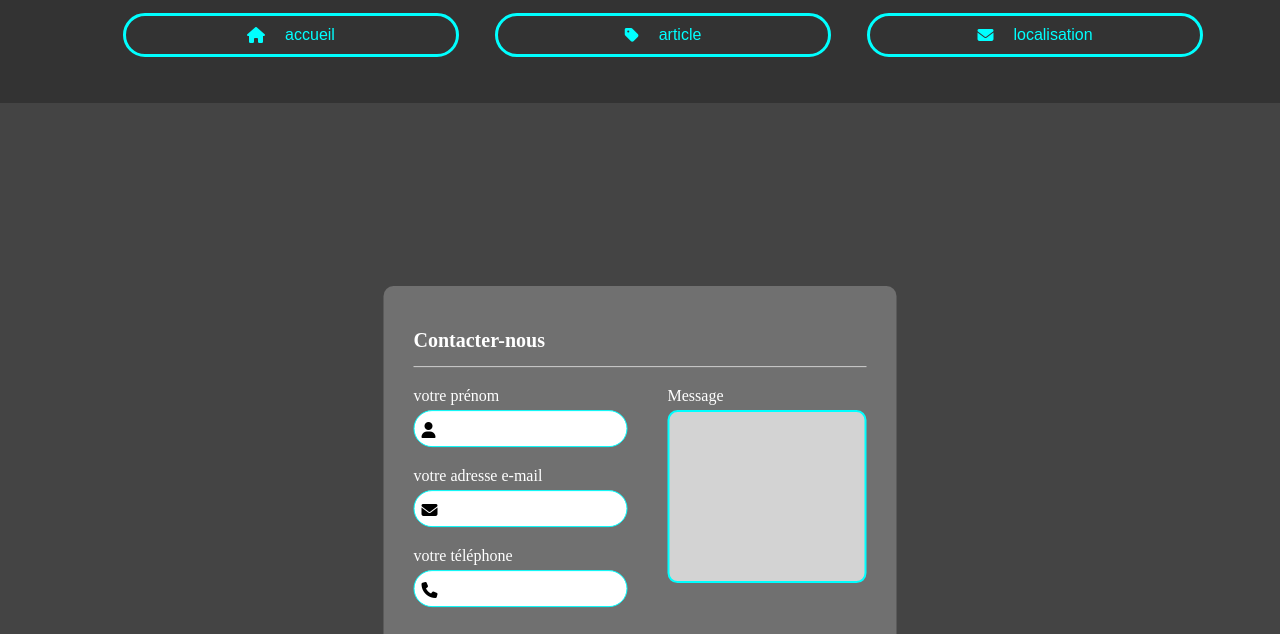
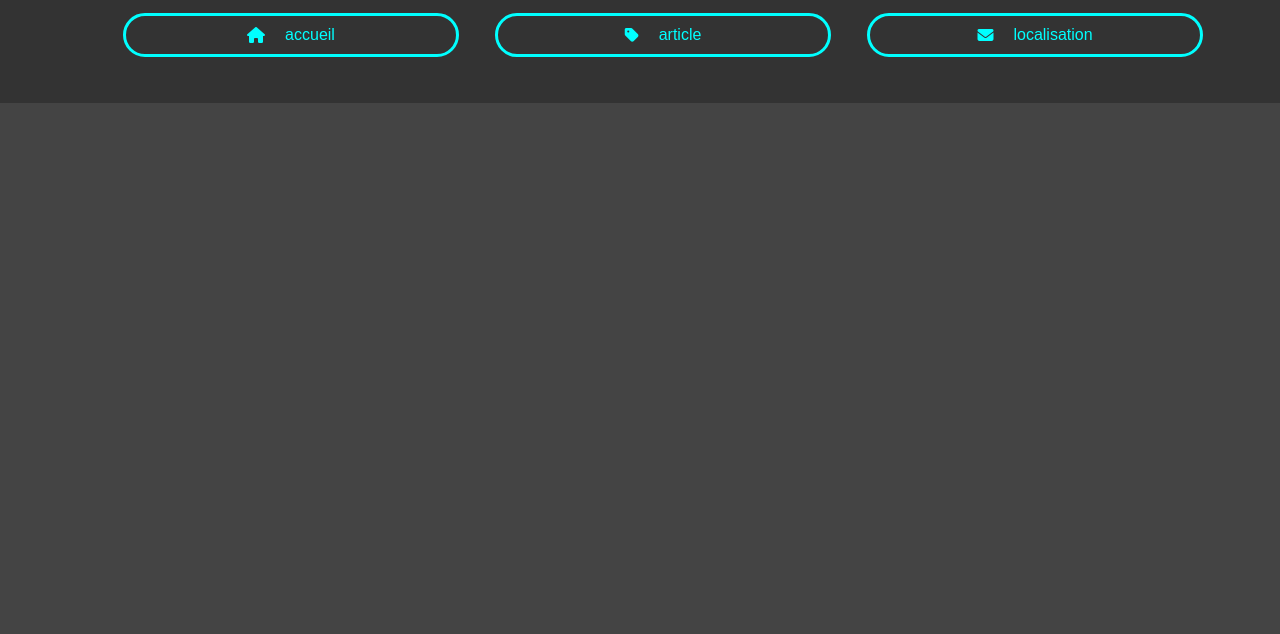
Before and after one commit to MaelH0/MaelH0.github.Io, a plain HTML site: page pages/localisation.html in a window 1280 px wide. Shown: the part 150-784 px from the top of the page. Drawn offline with Linux system fonts and the light colour scheme.

Commit message:
Update localisation.html

```diff
--- a/pages/localisation.html
+++ b/pages/localisation.html
@@ -26,41 +26,7 @@
                 </ul>
             </nav>
         </header>
-                <form>
-                    <div class="formulair">
-                        <h1>Contacter-nous</h1>
-                        <div class="separation"></div>
-                            <div class="corps-formulaire">
-                                <div class="gauche">
-                                <div class="groupe">
-                                    <label>votre prénom</label>
-                                    <input type="text">
-                                    <i class="fa-solid fa-user"></i>
-                                </div>
-                                <div class="groupe">
-                                    <label>votre adresse e-mail</label>
-                                    <input type="text">
-                                    <i class="fa-solid fa-envelope"></i>
-                                </div>
-                                <div class="groupe">
-                                    <label>votre téléphone</label>
-                                    <input type="text">
-                                    <i class="fa-solid fa-phone"></i>
-                                </div>
-                            </div>
-                            <i></i>
-                            <div class="droite">
-                                <div class="groupe">
-                                    <label>Message</label>
-                                    <textarea></textarea>
-                                </div>
-                            </div>
-                        </div>
-                        <div class="pied-formulair" align="center">
-                            <button> <i class="fa-solid fa-arrow-up"> </i>   Envoyer le message </button>
-                        </div>
-                    </div>
-                </form>
+
         <footer>
             <br>
             <p> Game Universe <br> Holemans Maël <br>Jadoul Hugo <br>2024 ©</p>
```
